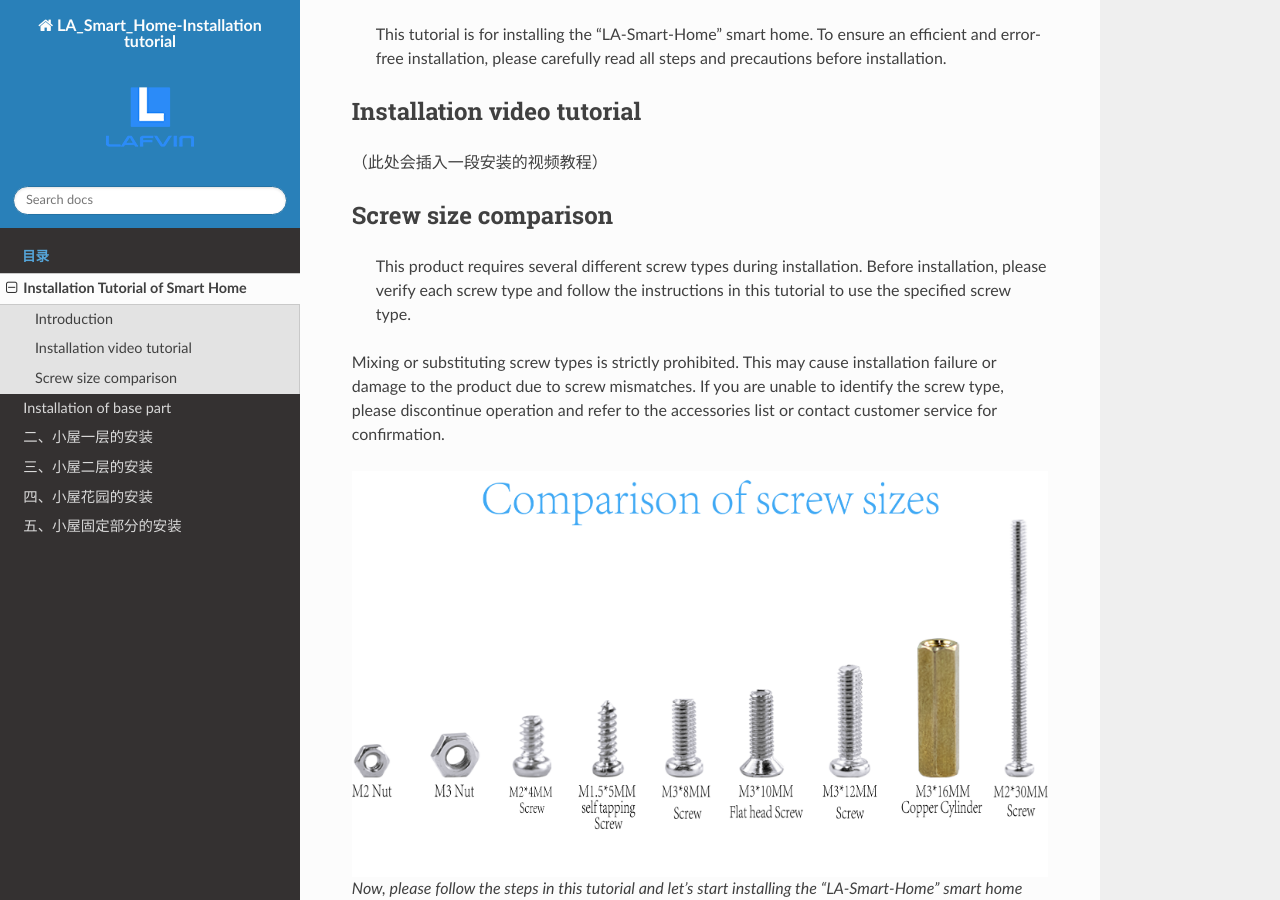
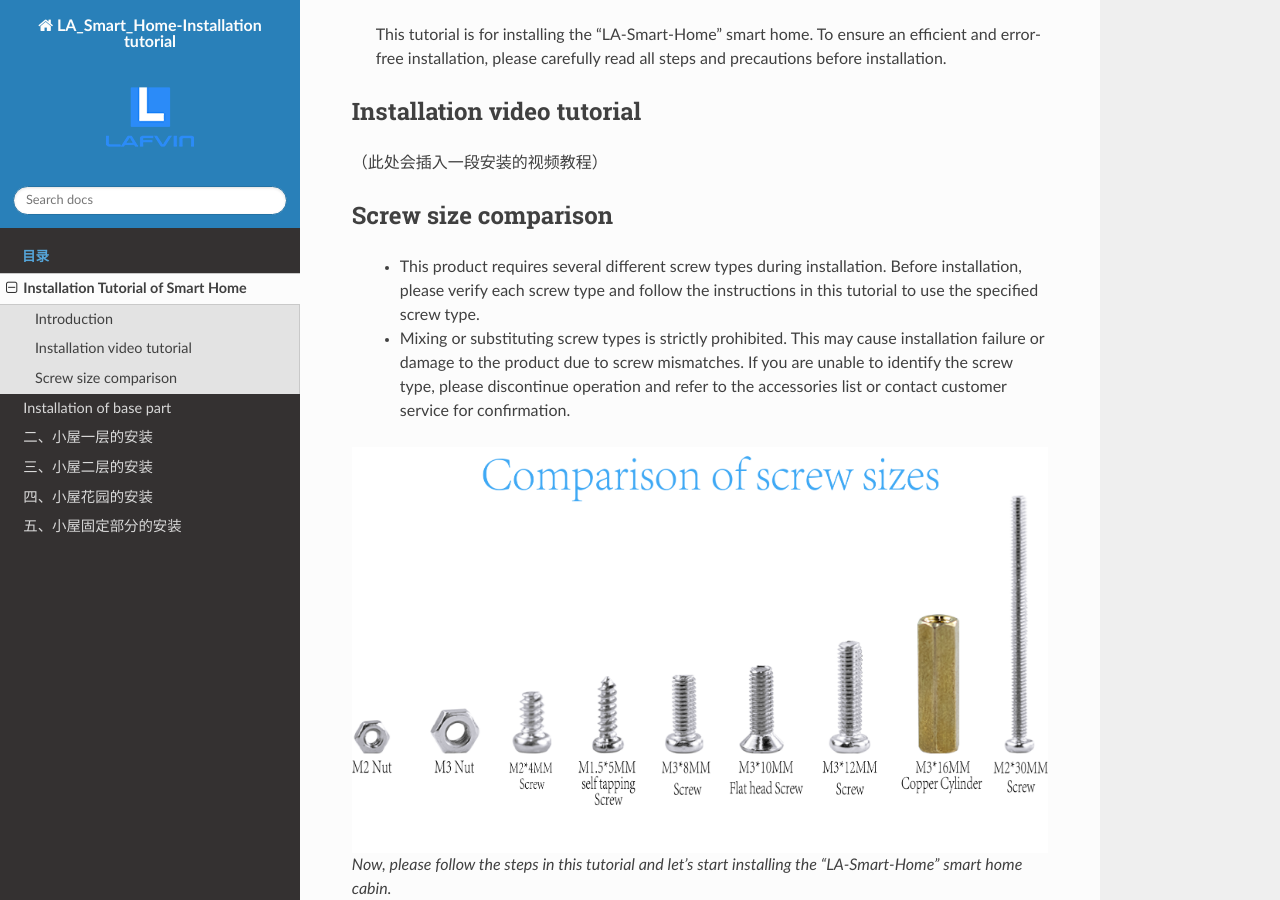
Before and after one commit to COLA508/LAFVIN_Smart-Home, a Sphinx documentation site: the page built from docs/source/Introduction.rst, in a window 1280 px wide and 900 px high, scrolled down 846 px. Built offline with Sphinx 7.4.7 and the Read the Docs theme 3.1.0, drawn with Linux system fonts in a browser that asks for light colours.

```diff
--- a/docs/source/Introduction.rst
+++ b/docs/source/Introduction.rst
@@ -21,8 +21,8 @@ Installation video tutorial
 
 Screw size comparison
 ------------
-  This product requires several different screw types during installation. Before installation, please verify each screw type and follow the instructions in this tutorial to use the specified screw type.
-Mixing or substituting screw types is strictly prohibited. This may cause installation failure or damage to the product due to screw mismatches. If you are unable to identify the screw type, please discontinue operation and refer to the accessories list or contact customer service for confirmation.
+ - This product requires several different screw types during installation. Before installation, please verify each screw type and follow the instructions in this tutorial to use the specified screw type.
+ - Mixing or substituting screw types is strictly prohibited. This may cause installation failure or damage to the product due to screw mismatches. If you are unable to identify the screw type, please discontinue operation and refer to the accessories list or contact customer service for confirmation.
 
 .. figure:: _static/螺丝比较图.png
    :alt: 螺丝尺寸比较图
```
